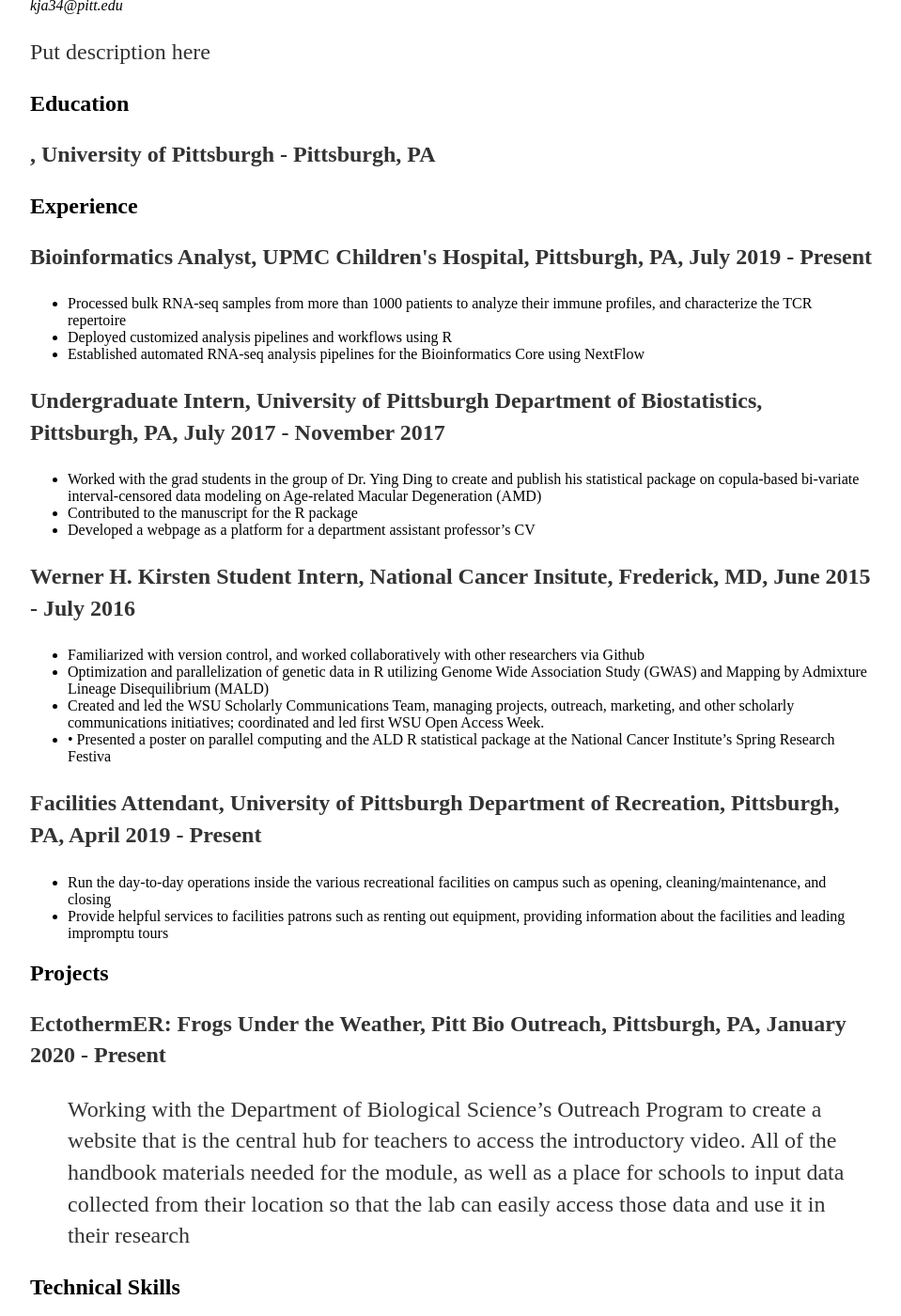
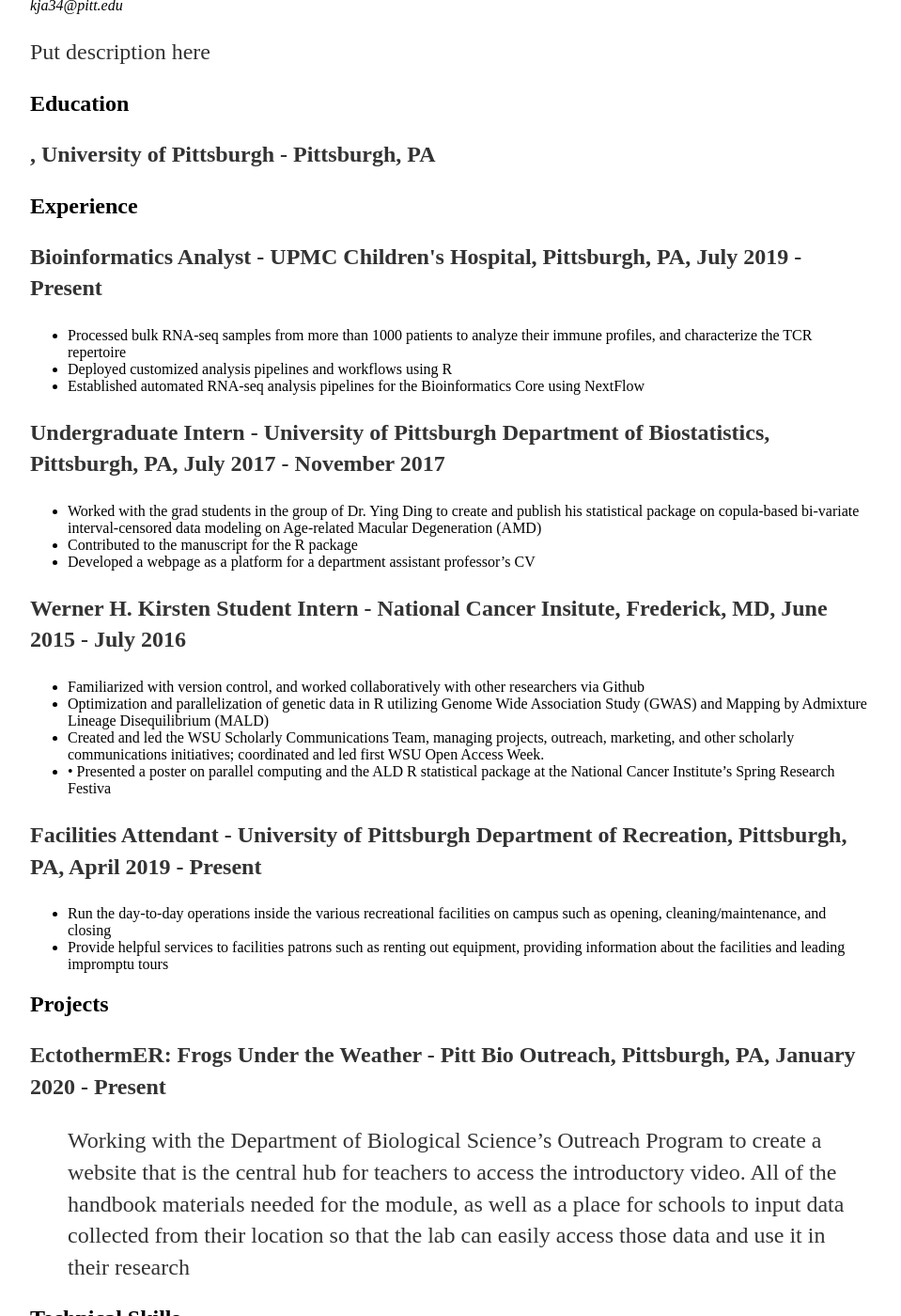
Before and after one commit to kev08rac/kev08rac.github.io, a Jekyll site: the page built from cv/index.html, in a window 1280 px wide and 1400 px high, scrolled down 306 px. Shown: the whole window at 94% size, without its empty margins (160-1119 px from the left). Built offline with Jekyll 4.4.1, drawn with Linux system fonts in a browser that asks for light colours.

```diff
--- a/cv/index.html
+++ b/cv/index.html
@@ -27,21 +27,21 @@ description: Current CV for Kevin
 		<p><strong><abbr title="Bachelors of Science - Bioinformatics & History Minor"></abbr>, University of Pittsburgh - Pittsburgh, PA</strong><br>
 
 	<h2>Experience</h2>
-		<p><strong>Bioinformatics Analyst, UPMC Children's Hospital, Pittsburgh, PA, July 2019 - Present</strong></p>
+		<p><strong>Bioinformatics Analyst - UPMC Children's Hospital, Pittsburgh, PA, July 2019 - Present</strong></p>
 		<ul>
 			<li>Processed bulk RNA-seq samples from more than 1000 patients to analyze their immune profiles, and characterize the TCR repertoire</li>
 			<li>Deployed customized analysis pipelines and workflows using R</li>
 			<li>Established automated RNA-seq analysis pipelines for the Bioinformatics Core using NextFlow</li>
 		</ul>
 
-		<p><strong>Undergraduate Intern, University of Pittsburgh Department of Biostatistics, Pittsburgh, PA, July 2017 - November 2017</strong></p>
+		<p><strong>Undergraduate Intern - University of Pittsburgh Department of Biostatistics, Pittsburgh, PA, July 2017 - November 2017</strong></p>
 		<ul>
 			<li>Worked with the grad students in the group of Dr. Ying Ding to create and publish his statistical package on copula-based bi-variate interval-censored data modeling on Age-related Macular Degeneration (AMD)</li>
 			<li>Contributed to the manuscript for the R package</li>
 			<li>Developed a webpage as a platform for a department assistant professor’s CV</li>
 		</ul>
 
-		<p><strong>Werner H. Kirsten Student Intern, National Cancer Insitute, Frederick, MD, June 2015 - July 2016</strong></p>
+		<p><strong>Werner H. Kirsten Student Intern - National Cancer Insitute, Frederick, MD, June 2015 - July 2016</strong></p>
 		<ul>
 			<li>Familiarized with version control, and worked collaboratively with other researchers via Github</li>
 			<li>Optimization and parallelization of genetic data in R utilizing Genome Wide Association Study (GWAS) and Mapping by Admixture Lineage Disequilibrium (MALD)</li>
@@ -49,14 +49,14 @@ description: Current CV for Kevin
 			<li>• Presented a poster on parallel computing and the ALD R statistical package at the National Cancer Institute’s Spring Research Festiva</li>
 		</ul>
 
-		<p><strong>Facilities Attendant, University of Pittsburgh Department of Recreation, Pittsburgh, PA, April 2019 - Present</strong></p>
+		<p><strong>Facilities Attendant - University of Pittsburgh Department of Recreation, Pittsburgh, PA, April 2019 - Present</strong></p>
 		<ul>
 			<li>Run the day-to-day operations inside the various recreational facilities on campus such as opening, cleaning/maintenance, and closing</li>
 			<li>Provide helpful services to facilities patrons such as renting out equipment, providing information about the facilities and leading impromptu tours</li>
 		</ul>
 
 		<h2>Projects</h2>
-		<p><strong>EctothermER: Frogs Under the Weather, Pitt Bio Outreach, Pittsburgh, PA, January 2020 - Present</strong></p>
+		<p><strong>EctothermER: Frogs Under the Weather - Pitt Bio Outreach, Pittsburgh, PA, January 2020 - Present</strong></p>
 		<ul>
 			<p>Working with the Department of Biological Science’s Outreach Program to create a website that is the central hub for teachers to access the introductory video. All of the handbook materials needed for the module, as well as a place for schools to input data collected from their location so that the lab can easily access those data and
 			use it in their research</p>
```
